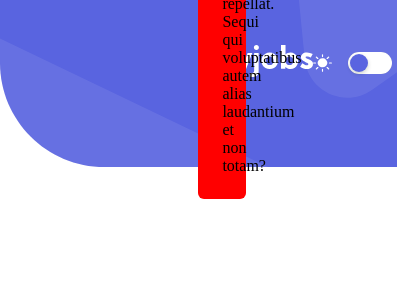
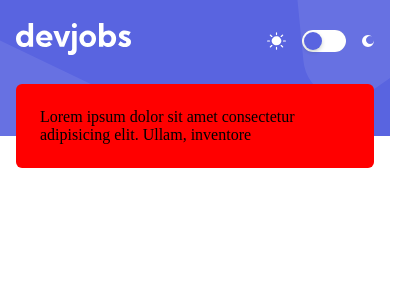
Before and after one commit to chiomaubaezuonu/devjobs, a React (Vite) app: page / in a window 390 px wide. Shown: the top 300 px of the page, 420 px wide, since content can reach past the window. Built offline with nearby package versions, Linux system fonts and the light colour scheme.

Commit message:
Styled header for mobile

```diff
--- a/src/App.css
+++ b/src/App.css
@@ -44,10 +44,7 @@
   width: 0.75rem;
 }
 
-/* .theme img{
-  width: 25px;
 
-} */
 .header-filters {
   width: calc(100% - 24.8rem);
   background-color: red;
@@ -56,3 +53,29 @@
   border-radius: 0.375rem;
   padding: 1.5rem;
 }
+
+
+
+
+@media (max-width: 767px) {
+  .header {
+      padding: 2rem 1rem 5.4rem 1rem;
+      height: 8.5rem;
+      background-image: url("/images/bg-pattern-header-mobile.1360e861.svg");
+  }
+  .inner{
+
+    width: 100%;
+  }
+
+
+  .header-filters {
+    width: calc(100% - 2rem);
+    background-color: red;
+    bottom: -2rem;
+
+
+  }
+
+
+}
--- a/src/App.tsx
+++ b/src/App.tsx
@@ -26,8 +26,7 @@ function App() {
           </div>
         </div>
         <div className="header-filters">
-          Lorem ipsum dolor sit amet consectetur adipisicing elit. Ullam, inventore repellat. Sequi qui voluptatibus autem alias laudantium et non totam?
-        </div>
+          Lorem ipsum dolor sit amet consectetur adipisicing elit. Ullam, inventore </div>
       </header>
 
     </>
```
